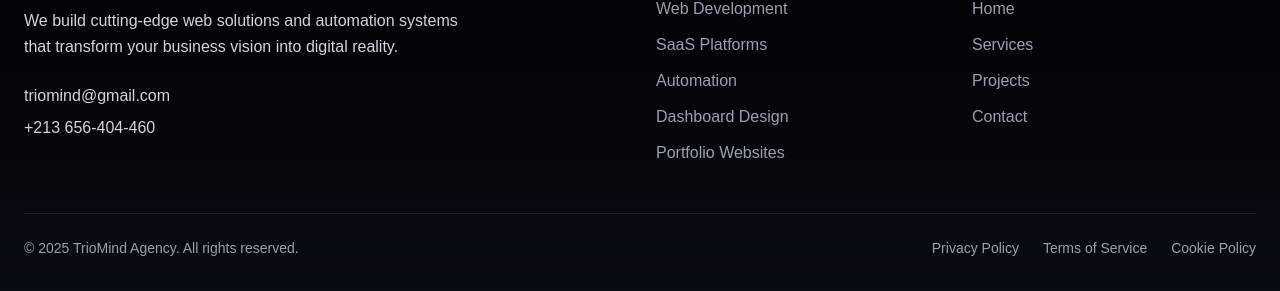
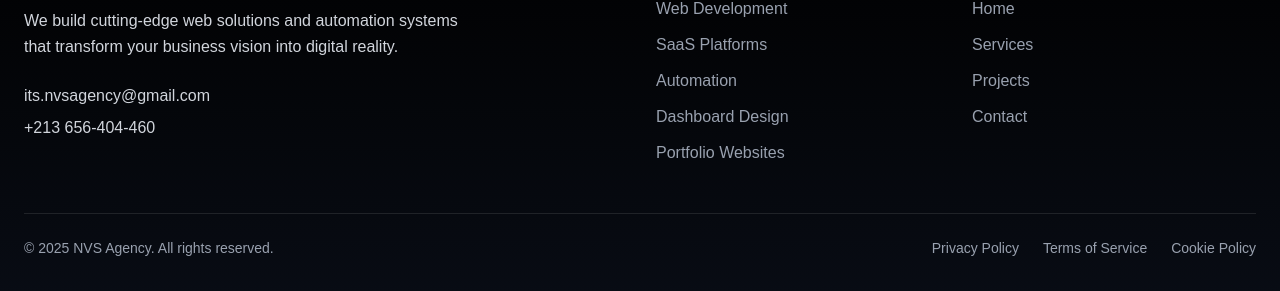
Before and after one commit to nvssim950/Agency-Portfolio, a Next.js app: page / in a window 1280 px wide. Shown: the part 5385-5676 px from the top of the page. Built offline with nearby package versions, Linux system fonts and the light colour scheme.

Commit message:
Update main.tsx

```diff
--- a/app/component/main.tsx
+++ b/app/component/main.tsx
@@ -720,7 +720,7 @@ const animateCounter = (
               </p>
               <div className="space-y-2">
                 <p className="text-gray-300 hover:text-white transition-colors duration-300">
-                  triomind@gmail.com
+                 its.nvsagency@gmail.com
                 </p>
                 <p className="text-gray-300 hover:text-white transition-colors duration-300">
                  +213 656-404-460
@@ -801,7 +801,7 @@ const animateCounter = (
           <div className="pt-6 border-t border-white/10">
             <div className="flex flex-col md:flex-row justify-between items-center">
               <p className="text-gray-400 text-sm mb-4 md:mb-0">
-                &copy; 2025 TrioMind Agency. All rights reserved.
+                &copy; 2025 NVS Agency. All rights reserved.
               </p>
               <div className="flex space-x-6">
                 <a href="#" className="text-gray-400 hover:text-white transition-colors duration-300 text-sm">Privacy Policy</a>
```
